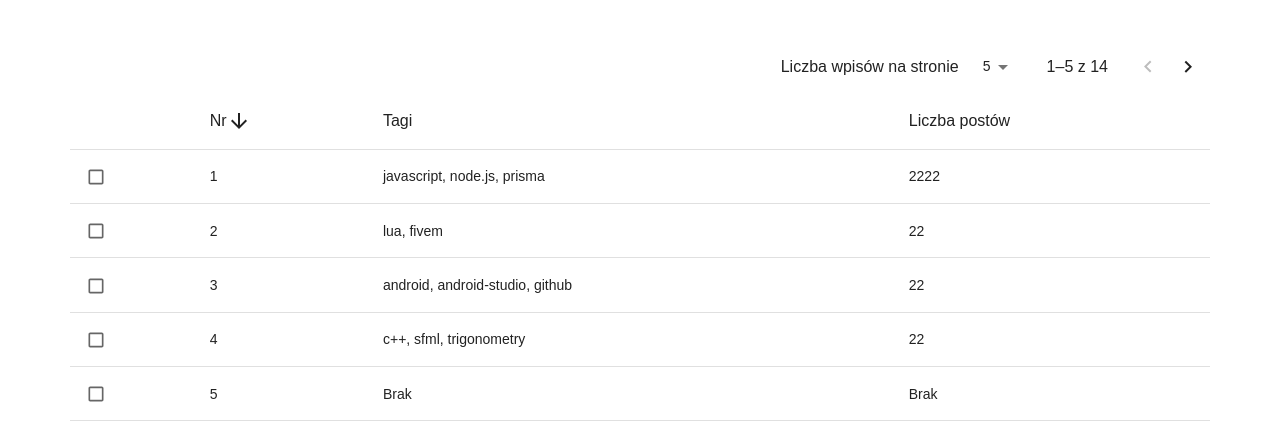
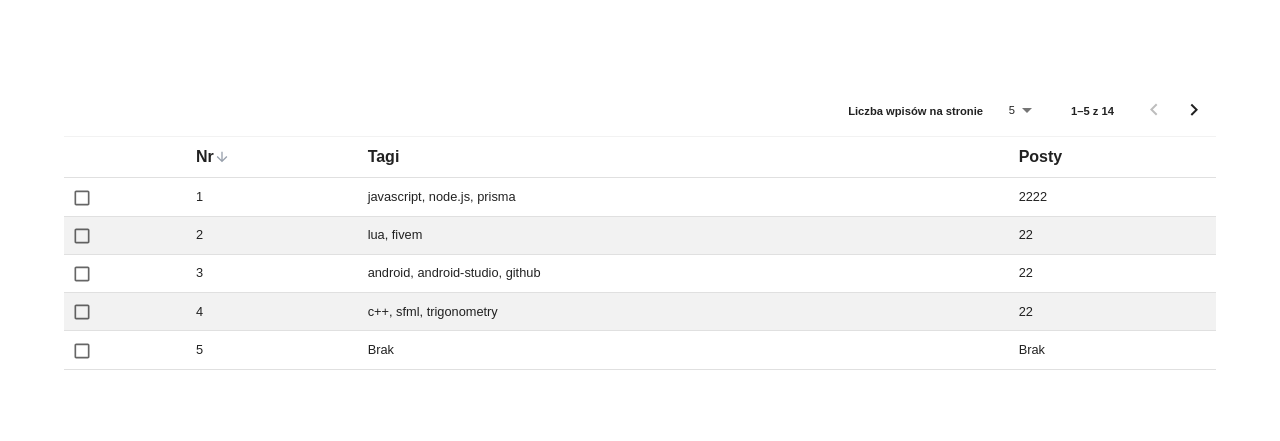
Before and after one commit to Krzysztofe/stack-overflow, a React (Create React App) app: page / in a window 1280 px wide. Shown: the part 169-610 px from the top of the page. Built offline with nearby package versions, Linux system fonts and the light colour scheme.

Commit message:
Add theme styles

```diff
--- a/package.json
+++ b/package.json
@@ -40,5 +40,8 @@
       "last 1 firefox version",
       "last 1 safari version"
     ]
+  },
+  "devDependencies": {
+    "@types/material-ui": "^0.21.17"
   }
 }
--- a/src/pages/Error404.tsx
+++ b/src/pages/Error404.tsx
@@ -7,7 +7,7 @@ const Error404 = () => {
       container
       justifyContent="center"
       alignItems="center"
-      style={{ height: "100vh" }}
+      sx={{ height: "100vh", color: "error.main" }}
     >
       <Box sx={{ textAlign: "center" }}>
         Błąd 404 <br /> Strona nie istnieje
--- a/src/pages/tags/TableContainerElem.tsx
+++ b/src/pages/tags/TableContainerElem.tsx
@@ -6,7 +6,7 @@ import TablePaginationElem from "./TablePaginationElem";
 
 const TableContainerElem = () => {
   return (
-    <TableContainer sx={{ padding: { xs: 1, sm: 0 } }}>
+    <TableContainer sx={{ mb: 1 }}>
       <TablePaginationElem />
       <Table aria-label="simple table">
         <TableHeadElem />
--- a/src/pages/tags/TableHeadElem.tsx
+++ b/src/pages/tags/TableHeadElem.tsx
@@ -1,20 +1,21 @@
-import { Typography } from "@mui/material";
+import Typography from "@mui/material/Typography";
 import TableCell from "@mui/material/TableCell";
 import TableHead from "@mui/material/TableHead";
 import TableRow from "@mui/material/TableRow";
 import TableSort from "./TableSort";
 
 const TableHeadElem = () => {
-
   return (
     <TableHead>
-      <TableRow>
+      <TableRow sx={{ borderTop: "1px solid", borderColor: "primary.main"}}>
         <TableCell></TableCell>
         <TableSort />
-        {["Tagi", "Liczba postów"].map(header => {
+        {["Tagi", "Posty"].map(header => {
           return (
-            <TableCell key={header} sx={{}}>
-              <Typography>{header}</Typography>
+            <TableCell key={header}>
+              <Typography variant="fs_primary" sx={{ fontWeight: "600" }}>
+                {header}
+              </Typography>
             </TableCell>
           );
         })}
--- a/src/pages/tags/TablePaginationElem.tsx
+++ b/src/pages/tags/TablePaginationElem.tsx
@@ -18,14 +18,13 @@ const TablePaginationElem = () => {
 
   const defaultLabelDisplayedRows = ({ from, to, count }: ModelRowsParams) => {
     return (
-      <Typography component="span">
+      <Typography component="span" variant="fs_small">
         {from}–{to} z {count !== -1 ? count : to}
       </Typography>
     );
   };
 
   return (
-
     <TablePagination
       component="div"
       count={tags?.length ?? 0}
@@ -34,10 +33,20 @@ const TablePaginationElem = () => {
       rowsPerPage={rowsPerPage}
       onRowsPerPageChange={setRowsPerPage}
       labelRowsPerPage={
-        <Typography component="span">Liczba wpisów na stronie</Typography>
+        <Typography component="span" variant="fs_small">
+          Liczba wpisów na stronie
+        </Typography>
       }
       labelDisplayedRows={defaultLabelDisplayedRows}
       rowsPerPageOptions={[5, 10, 15]}
+
+
+      sx={{
+        "& .css-194a1fa-MuiSelect-select-MuiInputBase-input": {
+          fontSize: "0.7rem",
+        },
+
+      }}
     />
   );
 };
--- a/src/pages/tags/TableRowElem.tsx
+++ b/src/pages/tags/TableRowElem.tsx
@@ -2,6 +2,7 @@ import TableRow from "@mui/material/TableRow";
 import TableCell from "@mui/material/TableCell";
 import Checkbox from "@mui/material/Checkbox";
 import useTagsListStore from "../../zustandStores/useTagsListStore";
+import { useTheme } from "@mui/material/styles";
 
 type Props = {
   tagData: {
@@ -14,27 +15,39 @@ type Props = {
 
 const TableRowElem = (props: Props) => {
   const checkTags = useTagsListStore(state => state.checkTags);
-
+  const theme = useTheme();
   return (
     <TableRow
       sx={{
-        backgroundColor: props.tagData.isChecked ? "grey" : "transparent",
+        bgcolor: props.tagData.isChecked
+          ? "primary.dark"
+          : props.idx % 2 === 1
+          ? "primary.main"
+          : "transparent",
         cursor: "pointer",
+        fontSize: theme.typography.fs_primary,
       }}
       onClick={() => checkTags(props.idx)}
     >
       <TableCell>
         <Checkbox
           checked={props.tagData.isChecked}
-          onChange={() => checkTags(props.idx)}
           size="small"
           color="default"
-          sx = {{padding: "0"}}
+          sx={{
+            padding: "0",
+          }}
         />
       </TableCell>
-      <TableCell>{props.idx + 1}</TableCell>
-      <TableCell>{props.tagData.tags.join(", ")}</TableCell>
-      <TableCell>{props.tagData.counts}</TableCell>
+      <TableCell sx={{ fontSize: theme.typography.fs_primary }}>
+        {props.idx + 1}
+      </TableCell>
+      <TableCell sx={{ fontSize: theme.typography.fs_primary }}>
+        {props.tagData.tags.join(", ")}
+      </TableCell>
+      <TableCell sx={{ fontSize: theme.typography.fs_primary }}>
+        {props.tagData.counts}
+      </TableCell>
     </TableRow>
   );
 };
--- a/src/pages/tags/TableSort.tsx
+++ b/src/pages/tags/TableSort.tsx
@@ -16,7 +16,8 @@ const TableSort = () => {
     <TableCell sx={{ cursor: "pointer" }}>
       <Typography
         component="span"
-        sx={{ display: "flex", alignItems: "center" }}
+        variant = "fs_primary"
+        sx={{ display: "flex", alignItems: "center", fontWeight: "600" }}
         onClick={handleSortClick}
       >
         Nr
@@ -24,6 +25,8 @@ const TableSort = () => {
           sx={{
             transform: rotate ? `rotate(180deg)` : `rotate(0deg)`,
             transition: "0.3s",
+            fontSize: "1rem",
+            color: "primary.dark"
           }}
         />
       </Typography>
--- a/src/pages/tags/TagsContent.tsx
+++ b/src/pages/tags/TagsContent.tsx
@@ -3,12 +3,18 @@ import TableContainerElem from "./TableContainerElem";
 
 const TagsContent = () => {
   return (
-    <Container
-      sx={{ display: "grid", placeItems: "center" }}
-      style={{ height: "100vh" }}
-    >
-      <TableContainerElem />
-    </Container>
+    <main>
+      <Container
+        sx={{
+          display: "grid",
+          placeItems: "center",
+          minHeight: "100vh",
+          color: "error.main",
+        }}
+      >
+        <TableContainerElem />
+      </Container>
+    </main>
   );
 };
 
--- a/src/theme.tsx
+++ b/src/theme.tsx
@@ -1,42 +1,68 @@
 import { createTheme } from "@mui/material/styles";
+
+declare module "@mui/material/styles" {
+  interface TypographyVariants {
+    fs_small: {
+      fontSize: string;
+      [key: string]: any;
+    };
+    fs_primary: {
+      fontSize: string;
+      [key: string]: any;
+    };
+  }
+
+  interface TypographyVariantsOptions {
+    fs_small: {
+      fontSize: string;
+      [key: string]: any;
+    };
+    fs_primary: {
+      fontSize: string;
+      [key: string]: any;
+    };
+  }
+}
+
+declare module "@mui/material/Typography" {
+  interface TypographyPropsVariantOverrides {
+    fs_small: true;
+    fs_primary: true;
+  }
+}
 
 export const theme = createTheme({
   palette: {
-    primary: { main: "#2569F4" },
-    secondary: {
-      main: "rgb(153,161,173)",
-      light: "#FAFAFA",
-    },
-    info: {
-      dark: "#3E3E3E",
-      main: "#797979",
-      light: "#E2E2E2",
-    },
+    primary: { main: "#F2F2F2", dark: "#99A1AD" },
   },
-
-  spacing: 10,
 
   typography: {
     fontFamily: ["Poppins", "sans-serif"].join(","),
 
-    h1: {
-      fontSize: "32px",
-      fontWeight: 500,
-    },
-
-    subtitle1: {
-      fontSize: "0.625rem",
+    fs_small: {
+      fontSize: "0.7rem",
       fontWeight: 600,
     },
+    fs_primary: {
+      fontSize: "0.7rem",
+      "@media (min-width:400px)": {
+        fontSize: "0.8rem",
+      },
+      "@media (min-width:600px)": {
+        fontSize: "1rem",
+      },
+    },
   },
-
-  breakpoints: {
-    values: {
-      xs: 0,
-      sm: 500,
-      md: 900,
-      lg: 1200,
-      xl: 1400,
+  components: {
+    MuiTableCell: {
+      styleOverrides: {
+        root: {
+          padding: "0.2rem",
+          "@media (min-width:500px)": {
+            padding: "0.5rem",
+          },
+        },
+      },
     },
   },
 });
```
Also changed, not shown: 1 other file (tests, documents, lock files or other folders).
